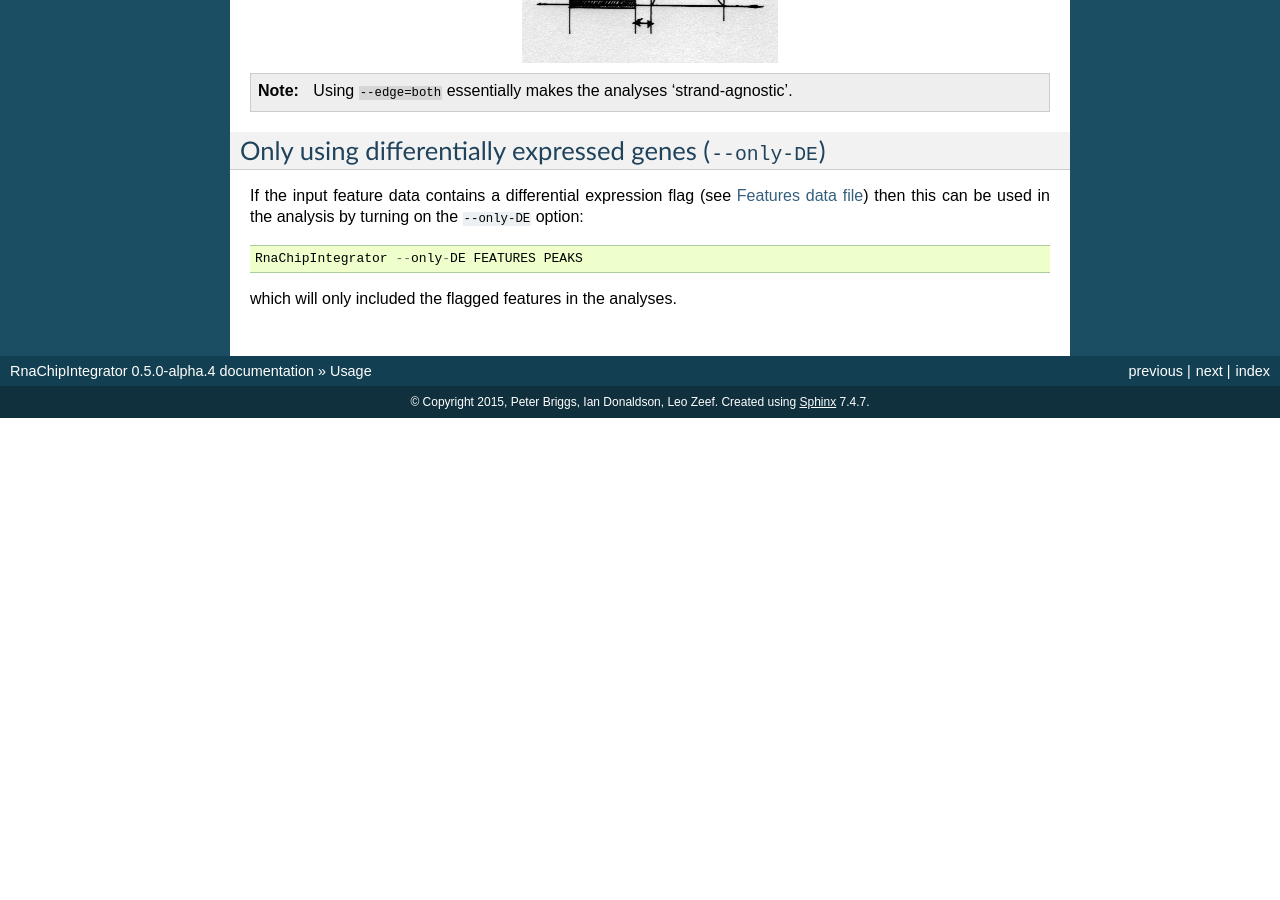
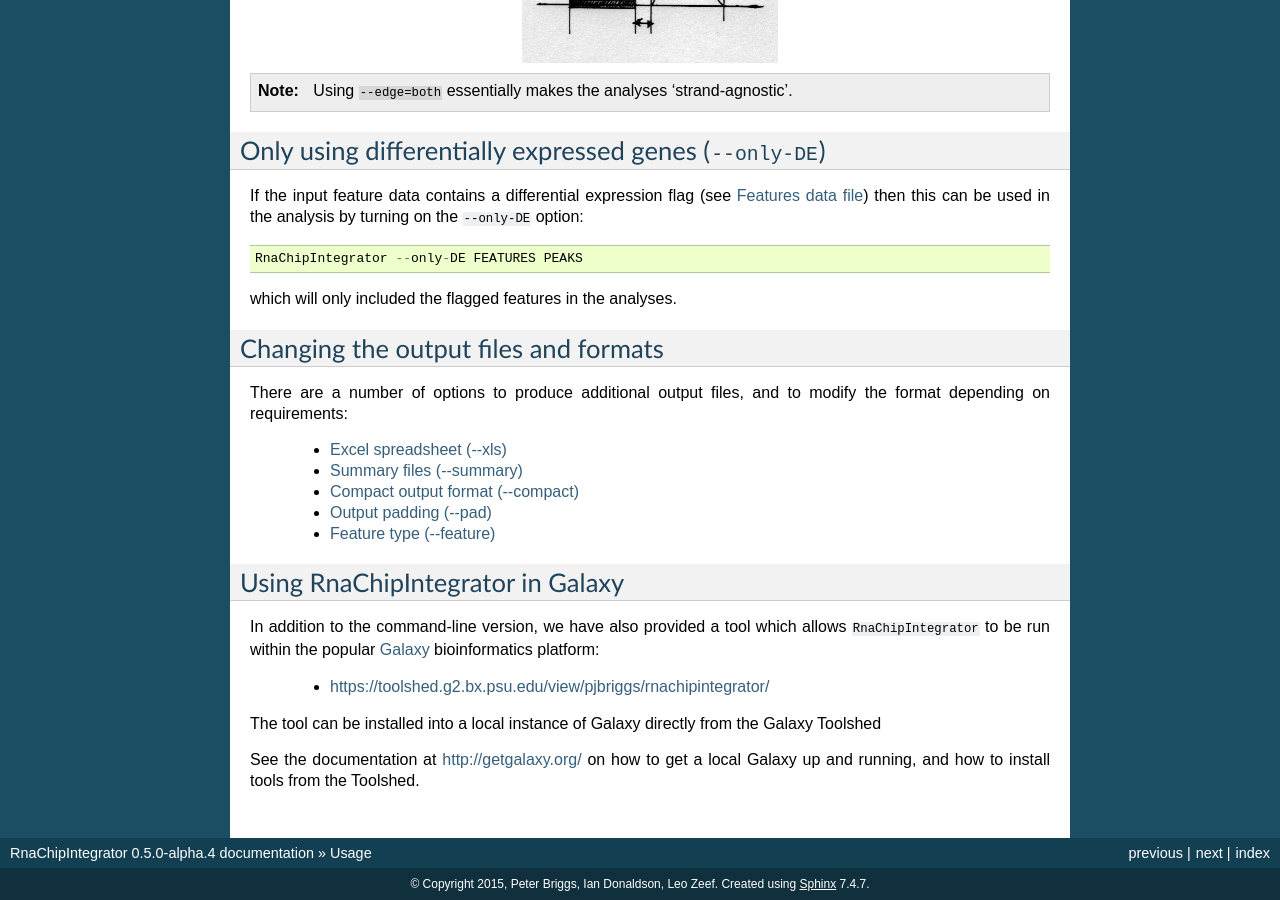
Before and after one commit to fls-bioinformatics-core/RnaChipIntegrator, a Sphinx documentation site: the page built from docs/usage.rst, in a window 1280 px wide and 900 px high, scrolled down 1102 px. Built offline with Sphinx 7.4.7, drawn with Linux system fonts in a browser that asks for light colours; before the commit the page ends 1520 px from its top, so only the background shows below that; some of the changed text lies outside the part shown.

Commit message:
Update "Usage" documentation with new sections on modifying outputs, and using Galaxy tool.

```diff
--- a/docs/usage.rst
+++ b/docs/usage.rst
@@ -75,3 +75,30 @@ by turning on the ``--only-DE`` option::
     RnaChipIntegrator --only-DE FEATURES PEAKS
 
 which will only included the flagged features in the analyses.
+
+Changing the output files and formats
+-------------------------------------
+
+There are a number of options to produce additional output files, and
+to modify the format depending on requirements:
+
+ * :ref:`xls_file`
+ * :ref:`summary_files`
+ * :ref:`compact_output`
+ * :ref:`output_padding`
+ * :ref:`feature_type`
+
+Using RnaChipIntegrator in Galaxy
+---------------------------------
+
+In addition to the command-line version, we have also provided a tool
+which allows ``RnaChipIntegrator`` to be run within the popular
+`Galaxy <https://galaxyproject.org/>`_ bioinformatics platform:
+
+ * https://toolshed.g2.bx.psu.edu/view/pjbriggs/rnachipintegrator/
+
+The tool can be installed into a local instance of Galaxy directly from
+the Galaxy Toolshed
+
+See the documentation at http://getgalaxy.org/ on how to get a local
+Galaxy up and running, and how to install tools from the Toolshed.
```
